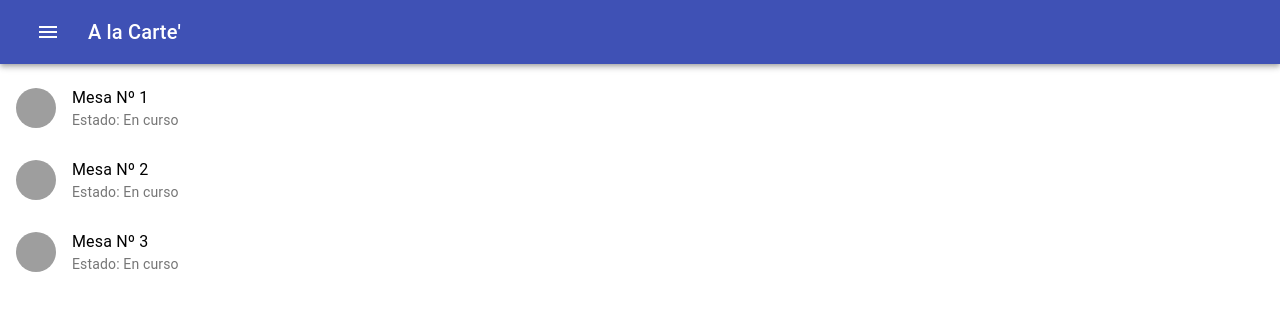
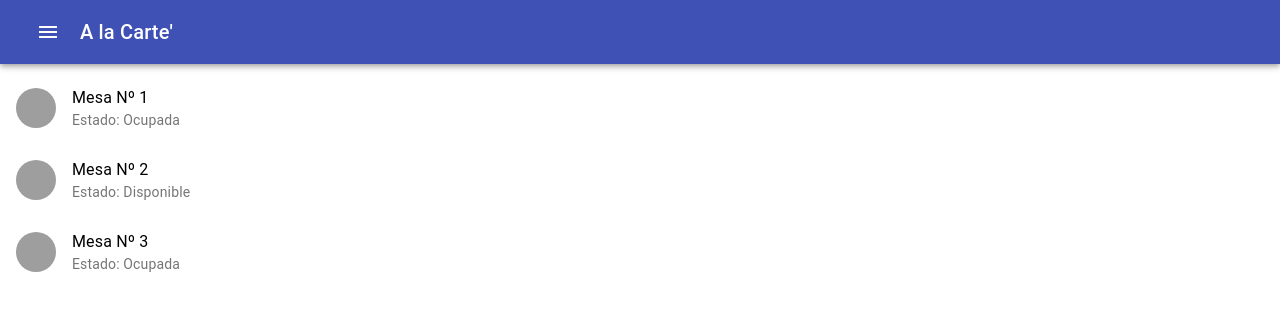
Before and after one commit to libuffa/tp-2019-proyectos-software-alacarte, a React (Create React App) app in the folder frontend/: page / in a window 1280 px wide. Shown: the top 310 px of the page. Built offline with nearby package versions, Linux system fonts and the light colour scheme; grey boxes are pictures that could not be loaded.

Commit message:
mejoras en la vista

```diff
--- a/frontend/package.json
+++ b/frontend/package.json
@@ -6,6 +6,7 @@
     "@material-ui/core": "^4.0.1",
     "@material-ui/icons": "^4.0.1",
     "axios": "^0.19.0",
+    "node-sass": "^4.12.0",
     "react": "^16.8.6",
     "react-dom": "^16.8.6",
     "react-router": "^5.0.0",
--- a/frontend/src/App.js
+++ b/frontend/src/App.js
@@ -3,23 +3,17 @@ import './App.css';
 import VisualizarMesa from './pages/VisualizarMesa/VisualizarMesa';
 import { BrowserRouter as Router, Route } from 'react-router-dom';
 import Header from './components/Header/Header';
-import { Grid } from '@material-ui/core';
 
 function App() {
-  const props = { mesas: [{ id: 1, estado: "En curso" }, { id: 2, estado: "En curso" }, { id: 3, estado: "En curso" }] };
+  const props = { mesas: [{ id: 1, estado: "Ocupada" }, { id: 2, estado: "Disponible" }, { id: 3, estado: "Ocupada" }] };
 
   return (
-    <Grid container direction="column">
-      <Grid item xs>
-        <Header />
-      </Grid>
-
-      <Grid item xs>
-        <Router>
-          <Route path="/" exact render={() => <VisualizarMesa mesas={props.mesas} />} />
-        </Router>
-      </Grid>
-    </Grid>
+    <>
+      <Header />
+      <Router>
+        <Route path="/" exact render={() => <VisualizarMesa mesas={props.mesas} />} />
+      </Router>
+    </>
   );
 }
 
--- a/frontend/src/components/Header/Header.js
+++ b/frontend/src/components/Header/Header.js
@@ -1,30 +1,16 @@
 import React from 'react'
 import { AppBar, Toolbar, IconButton, Typography } from '@material-ui/core';
 import MenuIcon from '@material-ui/icons/Menu';
-import { makeStyles } from '@material-ui/core/styles';
-
-const useStyles = makeStyles(theme => ({
-  root: {
-    flexGrow: 1,
-  },
-  menuButton: {
-    marginRight: theme.spacing(2),
-  },
-  title: {
-    flexGrow: 1,
-  },
-}));
+import './Header.scss';
 
 export default function Header() {
-  const classes = useStyles();
-
   return (
     <AppBar position="static">
       <Toolbar>
-        <IconButton className={classes.menuButton} color="inherit" aria-label="Menu">
+        <IconButton className="menuButton" color="inherit" aria-label="Menu">
           <MenuIcon />
         </IconButton>
-        <Typography variant="h6" className={classes.title}>
+        <Typography className="title" variant="h6">
           A la Carte'
         </Typography>
       </Toolbar>
--- /dev/null
+++ b/frontend/src/components/Header/Header.scss
@@ -0,0 +1,7 @@
+.menuButton{
+  margin-right: .5rem !important;
+}
+
+.title{
+  flex-grow: 1;
+}
```
Also changed, not shown: frontend/src/components/Header/Header.sass (deleted), frontend/src/pages/VisualizarMesa/VisualizarMesa.sass (deleted), 1 other file (tests, documents, lock files or other folders).
